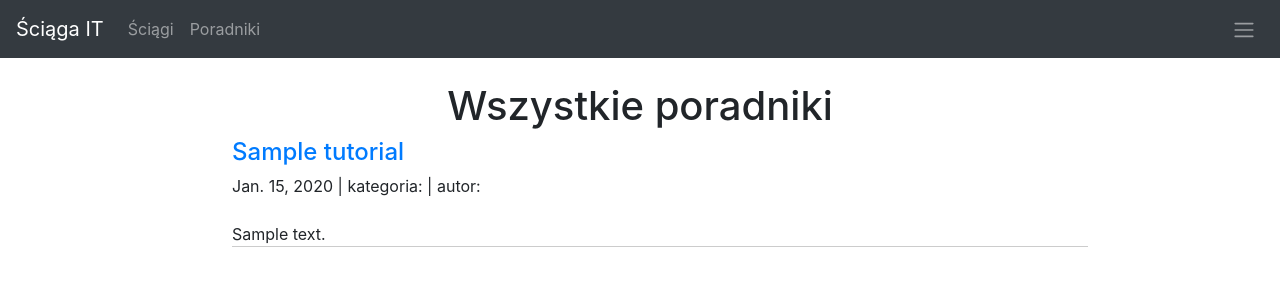
After one commit to f4lco0n/sciaga_it, a Django app: page /tutorial_list/ in a window 1280 px wide. The commit adds this page. Shown: the top 300 px of the page. Run offline with Django 3.2, Linux system fonts and the light colour scheme; tables that the repository leaves empty hold one stand-in row (values such as "Sample post"); some libraries are stand-ins or nearby versions.

Commit message:
add Model, View and Template for Tutorial

```diff
--- a/sciaga_it/blog/admin.py
+++ b/sciaga_it/blog/admin.py
@@ -2,6 +2,6 @@ from django.contrib import admin
 
 # Register your models here.
 
-from .models import Post, Category
+from .models import Post, Category, Tutorial
 
-admin.site.register([Post, Category])
+admin.site.register([Post, Category, Tutorial])
--- a/sciaga_it/blog/models.py
+++ b/sciaga_it/blog/models.py
@@ -32,3 +32,17 @@ class Post(models.Model):
 
     def get_absolute_url(self):
         return reverse('post_list')
+
+
+class Tutorial(models.Model):
+    tutorial_title = models.CharField(max_length=255)
+    tutorial_category = models.ForeignKey(Category, on_delete=models.CASCADE, default='')
+    tutorial_title_tag = models.CharField(max_length=255)
+    tutorial_author = models.ForeignKey(User, on_delete=models.CASCADE)
+    tutorial_short_description = models.CharField(max_length=255,
+                                         default='Kliknij link powyżej aby zobaczyć tutorial')
+    tutorial_body = RichTextUploadingField(blank=True, config_name='special')
+    tutorial_publication_date = models.DateField(auto_now_add=True)
+
+    def __str__(self):
+        return self.tutorial_title + '|' + str(self.tutorial_author)
--- a/sciaga_it/blog/templates/base.html
+++ b/sciaga_it/blog/templates/base.html
@@ -42,7 +42,7 @@
             </li>
 
             <li class="nav-item">
-                <a class="nav-link" href="#">Poradniki </a>
+                <a class="nav-link" href="{% url 'tutorial_list'%}">Poradniki</a>
             </li>
 
         </ul>
--- /dev/null
+++ b/sciaga_it/blog/templates/tutorial_list.html
@@ -0,0 +1,40 @@
+{% extends 'base.html' %}
+
+{% block content %}
+{% if list_title %}
+<center><h1 class="#">{{ tutorial_title }}</h1></center>
+{% else %}
+<center><h1 class="#">Wszystkie poradniki</h1></center>
+{% if user.is_authenticated %}
+<button class="btn btn-outline-success" onclick="location.href = '#'">Dodaj tutorial</button>
+{% endif %}
+{% endif %}
+
+<ul class="post-list">
+    {% for tutorial in result %}
+
+    <li>
+        <div class="post-preview-card">
+            <div class="post-details">
+                <section class="post-info-section">
+                    <h4><a href="#">{{ tutorial.tutorial_title }}</a></h4>
+                    {{ tutorial.tutorial_publication_date }} | kategoria:
+                    | autor:
+                </section>
+
+
+            </div>
+
+            <br>
+            <div class="post-content">
+                {{ tutorial.tutorial_short_description }}
+            </div>
+        </div>
+    </li>
+    <br>
+
+    {% endfor %}
+
+</ul>
+
+{% endblock %}
--- a/sciaga_it/blog/urls.py
+++ b/sciaga_it/blog/urls.py
@@ -1,7 +1,7 @@
 from django.urls import path, include
 from . import views
 from .views import HomeView, PostDetailView, PostCreateView, UpdatePostView, DeletePostView, \
-    category_view, PostListView, show_user_post_view, show_user_profile_view
+    category_view, PostListView, show_user_post_view, show_user_profile_view, TutorialListView
 
 urlpatterns = [
     # path('', views.home, name='home'),
@@ -13,5 +13,6 @@ urlpatterns = [
     path('post_details/<int:pk>/delete', DeletePostView.as_view(), name='delete-post'),
     path('category/<str:cat>/', category_view, name='category'),
     path('user/<str:username>/posts', show_user_post_view, name='user_posts'),
-    path('profile/<str:username>/', show_user_profile_view, name='user_profile')
+    path('profile/<str:username>/', show_user_profile_view, name='user_profile'),
+    path('tutorial_list/', TutorialListView.as_view(), name='tutorial_list'),
 ]
--- a/sciaga_it/blog/views.py
+++ b/sciaga_it/blog/views.py
@@ -1,7 +1,7 @@
 from django.contrib.auth.models import User
 from django.shortcuts import render
 from django.views.generic import ListView, DetailView, CreateView, UpdateView, DeleteView
-from .models import Post, Category
+from .models import Post, Category, Tutorial
 from .forms import PostForm, UpdatePostForm
 from django.urls import reverse_lazy
 
@@ -68,3 +68,14 @@ def show_user_profile_view(request, username):
     user_profile = User.objects.get(username=username)
     user_posts = Post.objects.filter(author=user_profile, is_private=0)
     return render(request, 'user_profile.html', {'user_profile': user_profile, 'user_posts': user_posts})
+
+
+
+class TutorialListView(ListView):
+    model = Tutorial
+    template_name = "tutorial_list.html"
+    ordering = ['-publication_date']
+
+    def get(self, request, *args, **kwargs):
+        result = Tutorial.objects.all()
+        return render(request, self.template_name, {'result': result})
```
